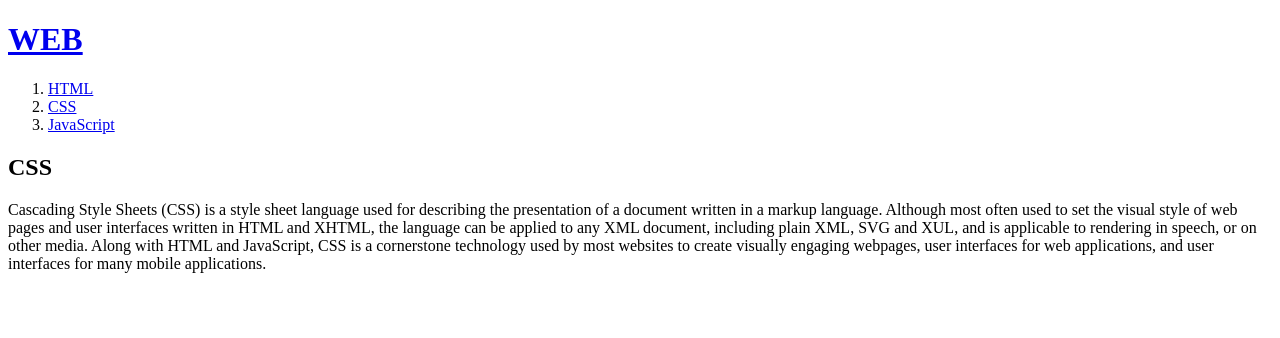
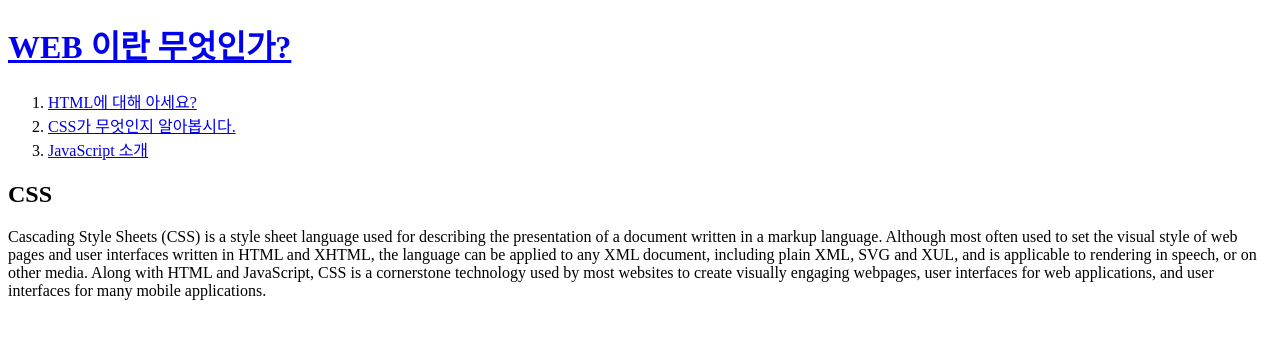
Before and after one commit to TwinsTripleTrouble/web1, a plain HTML site: page 2.html in a window 1280 px wide. Drawn offline with Linux system fonts and the light colour scheme.

Commit message:
Add files via upload
added a few Korean comments

```diff
--- a/2.html
+++ b/2.html
@@ -1,15 +1,15 @@
 <!doctype html>
 <html>
 <head>
-  <title>WEB1 - CSS</title>
+  <title>WEB1 - CSS가 무엇인지 알아봅시다.</title>
   <meta charset="utf-8">
 </head>
 <body>
-  <h1><a href="index.html">WEB</a></h1>
+  <h1><a href="index.html">WEB 이란 무엇인가?</a></h1>
   <ol>
-    <li><a href="1.html">HTML</a></li>
-    <li><a href="2.html">CSS</a></li>
-    <li><a href="3.html">JavaScript</a></li>
+    <li><a href="1.html">HTML에 대해 아세요?</a></li>
+    <li><a href="2.html">CSS가 무엇인지 알아봅시다.</a></li>
+    <li><a href="3.html">JavaScript 소개</a></li>
   </ol>
   <h2>CSS</h2>
   <p>
```
Also changed, not shown: 1.html (+5 -5 lines), 3.html (+5 -5 lines), index.html (+5 -5 lines).
